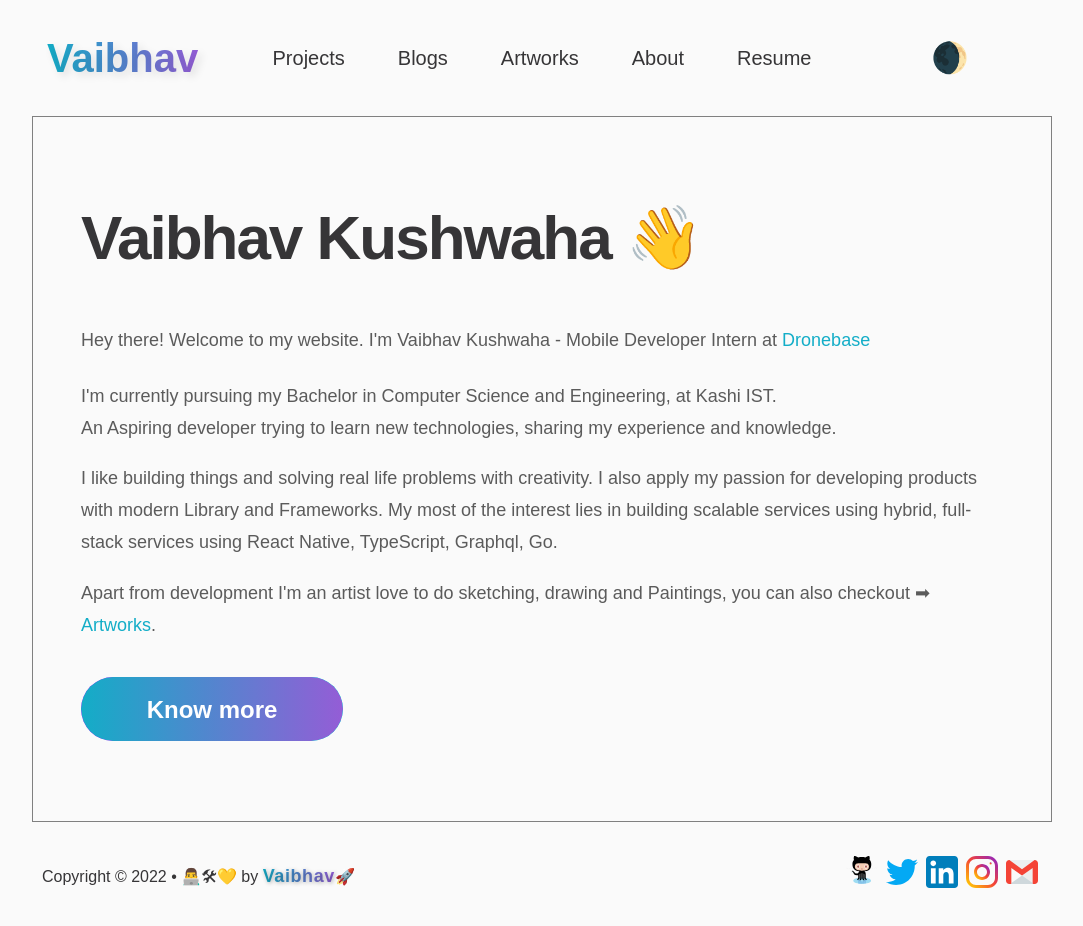
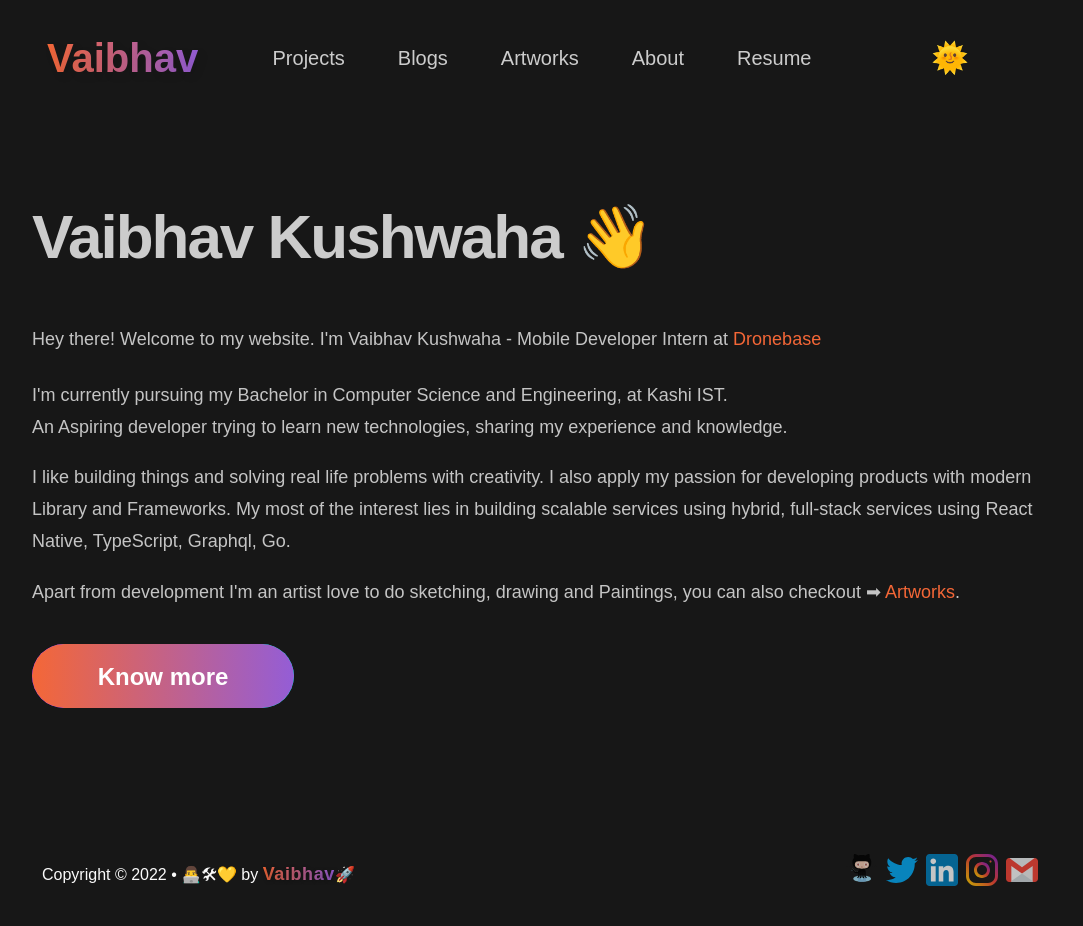
Before and after one commit to sketchomania/portfolio, a Next.js app: page / in a window 1280 px wide. Shown: the top 926 px of the page, without its empty margins (98-1181 px from the left). Built offline with nearby package versions, Linux system fonts and the light colour scheme.

Commit message:
style: changes section, theme, icons

```diff
--- a/src/components/contact/ContactIconsStyles.js
+++ b/src/components/contact/ContactIconsStyles.js
@@ -16,7 +16,9 @@ export const StyledSocialIcons = styled.ul`
 export const Li = styled.li`
   padding: 4px;
   transition: 0.2s ease;
+  opacity: 0.75;
   &:hover {
+    opacity: 1;
     cursor: pointer;
     transform: scale(1.2);
     box-shadow: 0px 15px 10px -15px rgba(80, 78, 78, 1);
--- a/src/components/projects/Projects.js
+++ b/src/components/projects/Projects.js
@@ -44,7 +44,7 @@ const Projects = () => {
                   {/* <Hr /> */}
                 </TitleContent>
                 <a href={visit} className={{ cursor: "pointer" }}>
-                  <Img src={image} alt={`•${title} project Image`} />
+                  <Img src={image} alt={`• ${title} project Image`} />
                 </a>
                 <CardInfo>🎯{subtitle}</CardInfo>
                 <Hr />
--- a/src/layout/LayoutStyles.js
+++ b/src/layout/LayoutStyles.js
@@ -9,5 +9,5 @@ export const Container = styled.div`
 
 export const Main = styled.main`
   background-color: ${(props) => props.theme.bg.body};
-  border: 1px solid gray;
+  /* border: 1px solid gray; */
 `;
--- a/src/pages/_app.js
+++ b/src/pages/_app.js
@@ -4,7 +4,7 @@ import "../styles/globals.css";
 // import { ThemeProvider } from "styled-components";
 
 function MyApp({ Component, pageProps }) {
-  const [theme, setTheme] = useState("light");
+  const [theme, setTheme] = useState("dark");
 
   const toggleTheme = () => {
     theme == "light" ? setTheme("dark") : setTheme("light");
--- a/src/styles/GlobalComponents/index.js
+++ b/src/styles/GlobalComponents/index.js
@@ -4,7 +4,7 @@ import Colors from "../../constants/colors";
 export const Section = styled.section`
   display: ${(props) => (props.grid ? "grid" : "flex")};
   flex-direction: ${(props) => (props.row ? "row" : "column")};
-  padding: ${(props) => (props.nopadding ? "0" : "32px 48px 0")};
+  padding: ${(props) => (props.nopadding ? "0" : "32px 0")};
   margin: 0 auto;
   max-width: 1040px;
   min-height: 80vh;
```
Also changed, not shown: src/components/projects/ProjectsStyles.js (+11 -2 lines), 1 other file (tests, documents, lock files or other folders).
